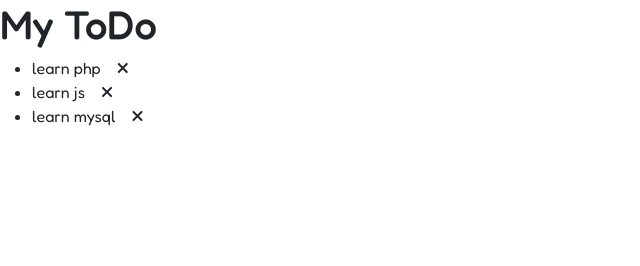
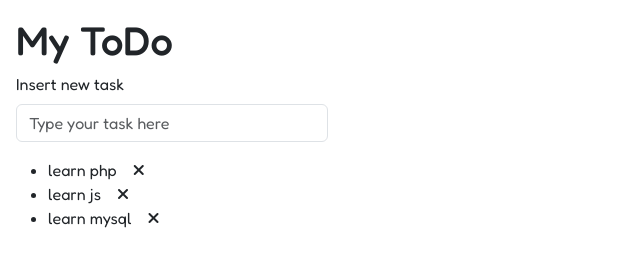
Before and after one commit to marinodilauro/vue-todolist, a plain HTML site: page index.html in a window 1280 px wide. Shown: the whole page, without its empty margins (0-640 px from the left). Drawn offline with nearby package versions, Linux system fonts and the light colour scheme.

Commit message:
Add input to add new tasks to the list. Add errore message if task length is lesser than 3 characters

```diff
--- a/assets/css/style.css
+++ b/assets/css/style.css
@@ -38,4 +38,5 @@ ul {
     }
 }
 
+
 /* #endregion ||||| COMMON RULES ||||| */
--- a/assets/js/main.js
+++ b/assets/js/main.js
@@ -3,6 +3,11 @@ const { createApp } = Vue;
 createApp({
   data() {
     return {
+      newTask: {
+        name: '',
+        done: false
+      },
+      errorMessage: false,
       tasks: [
         {
           name: 'learn php',
@@ -21,6 +26,23 @@ createApp({
   },
   methods: {
 
+    addTask() {
+      if (this.newTask.name.length > 3) {
+
+        this.tasks.unshift(this.newTask);
+
+        this.errorMessage = false;
+
+        this.newTask = { name: '', done: false };
+
+      } else {
+
+        this.errorMessage = 'Error! You must add at least 4 characters';
+
+      }
+
+    },
+
     removeTask(taskId) {
 
       this.tasks.splice(taskId, 1);
--- a/index.html
+++ b/index.html
@@ -29,9 +29,18 @@
 
 <body>
 
-    <div id="app">
+    <div id="app" class="m-3">
 
         <h1>My ToDo</h1>
+
+        <div class="mb-3 w-25">
+            <label for="" class="form-label">Insert new task</label>
+            <input type="text" class="form-control" placeholder="Type your task here" v-model.trim="newTask.name"
+                @keyup.enter="addTask()" aria-describedby="helpId" />
+            <small id="helpId" class="form-text text-danger" v-if="errorMessage"> {{ errorMessage }} </small>
+        </div>
+
+
 
         <ul>
             <li v-for="(task, index) in tasks">
```
